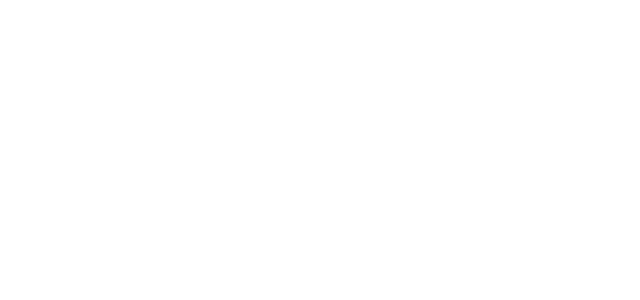
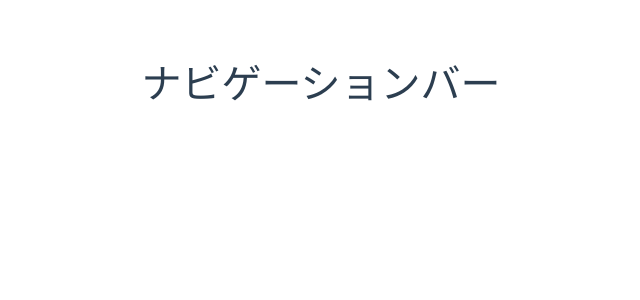
Before and after one commit to YanaPIIDXer/HospitalReserveSystem, a Vue app in the folder frontend/src/: page / in a window 1280 px wide. Shown: the top 300 px of the page, without its empty margins (319-959 px from the left). Built offline with nearby package versions, Linux system fonts and the light colour scheme.

Commit message:
・トップComponent ・ナビゲーションバー表示用Component

```diff
--- a/frontend/src/src/App.vue
+++ b/frontend/src/src/App.vue
@@ -1,12 +1,16 @@
 <template>
   <div id="app">
+    <top />
   </div>
 </template>
 
 <script>
+import Top from './components/Top';
+
 export default {
   name: 'App',
   components: {
+    Top
   }
 }
 </script>
--- /dev/null
+++ b/frontend/src/src/components/NavBar.vue
@@ -0,0 +1,14 @@
+<template>
+    <div>
+        <h1>ナビゲーションバー</h1>
+    </div>
+</template>
+
+<script>
+export default {
+    name: "NavBar"
+}
+</script>
+
+<style scoped>
+</style>
--- /dev/null
+++ b/frontend/src/src/components/Top.vue
@@ -0,0 +1,19 @@
+<template>
+    <div>
+        <nav-bar />
+    </div>
+</template>
+
+<script>
+import NavBar from './NavBar';
+
+export default {
+    name: "Top",
+    components: {
+        NavBar
+    }
+}
+</script>
+
+<style scoped>
+</style>
```
